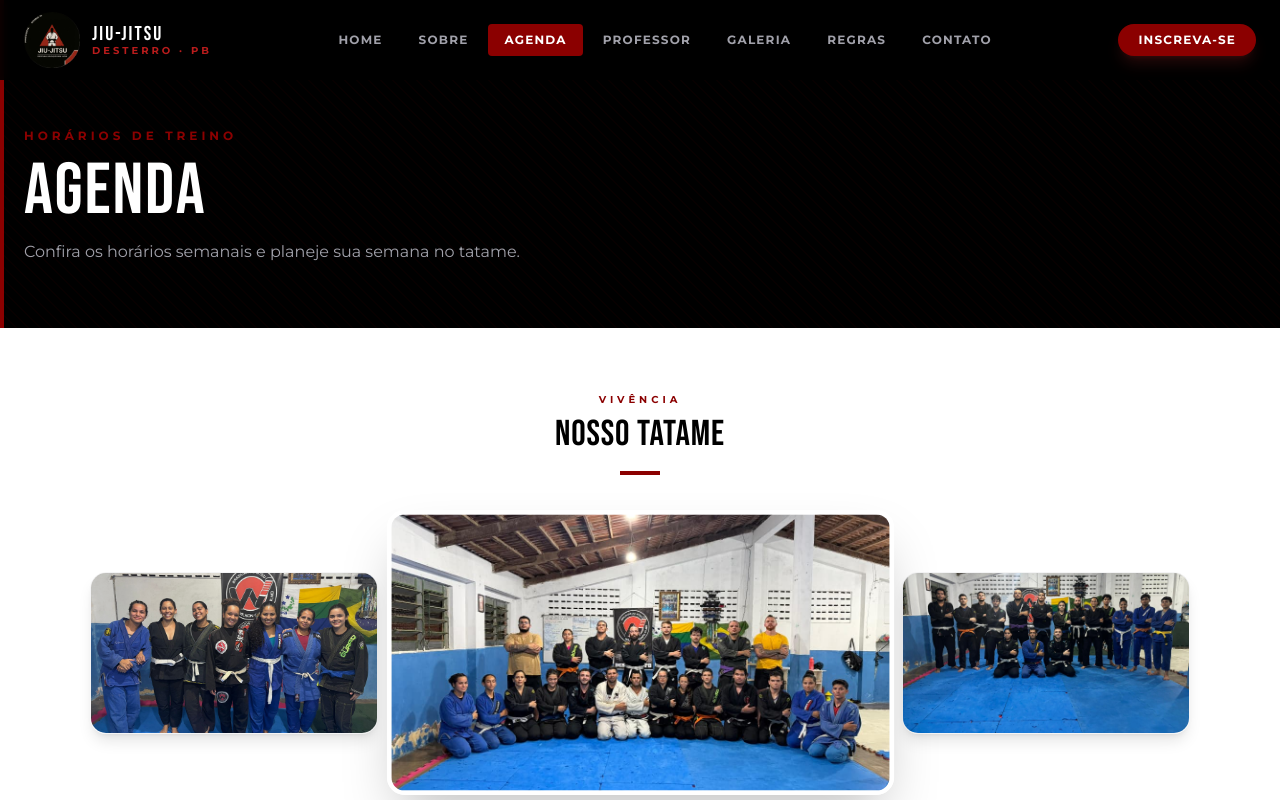
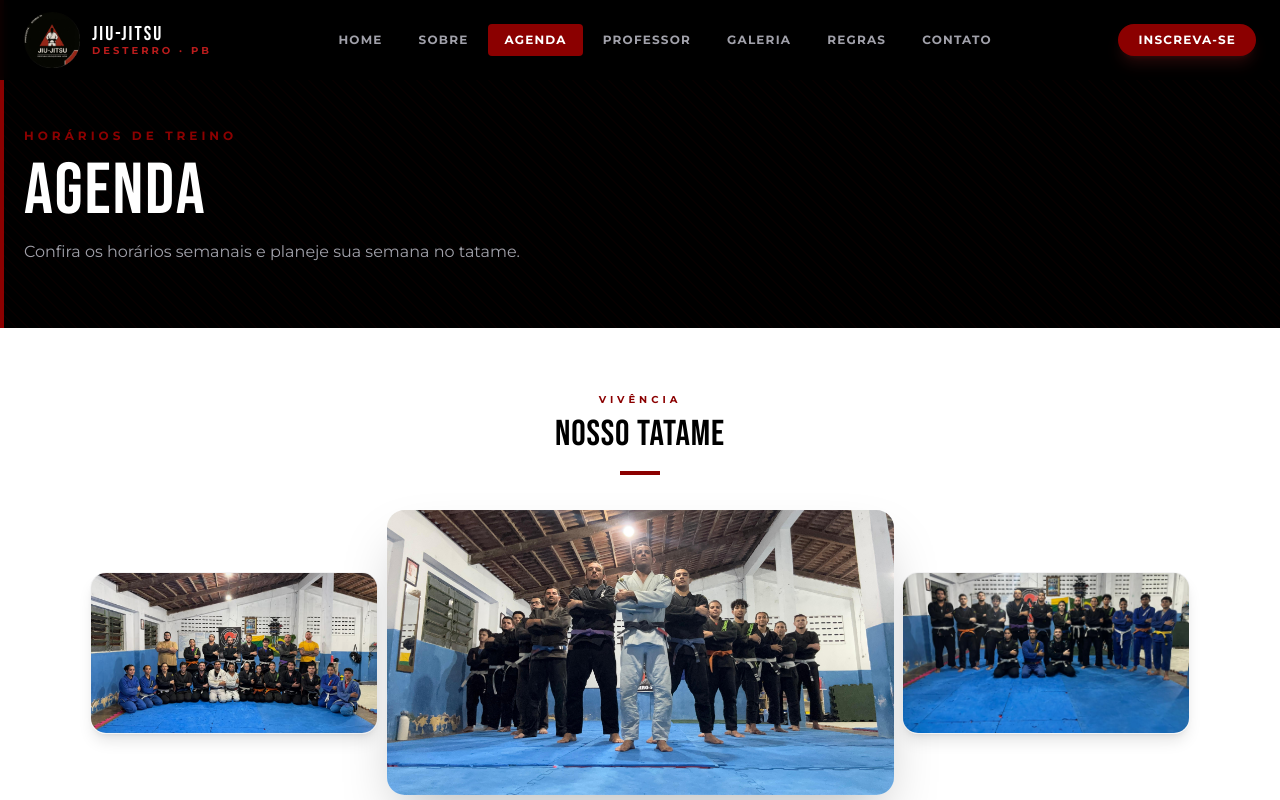
Before and after one commit to felipefbezerra/bjjdesterro, a React (Vite) app: page /agenda in a window 1280 px wide. Shown: the top 800 px of the page. Built offline with nearby package versions, Linux system fonts and the light colour scheme.

Commit message:
update na agenda (fotos)

```diff
--- a/src/pages/Agenda.jsx
+++ b/src/pages/Agenda.jsx
@@ -47,15 +47,14 @@ export default function Agenda() {
             {/* Esquerda */}
             <div className="w-full md:w-1/4 order-2 md:order-1 self-center">
               <div className="relative rounded-2xl overflow-hidden shadow-lg aspect-video border border-zinc-100">
-                <img src="/img/treinos/equipefeminina.jpeg" alt="Treino" className="w-full h-full object-cover" />
+                <img src="/img/treinos/treinogeral.jpeg" alt="Treino" className="w-full h-full object-cover" />
                 <div className="absolute inset-0 bg-black/5" />
               </div>
             </div>
 
-            {/* Centro (Destaque) - Etiqueta Removida */}
             <div className="w-full md:w-2/5 order-1 md:order-2 z-10">
-              <div className="relative rounded-2xl overflow-hidden shadow-2xl aspect-video border-4 border-white transform md:scale-110">
-                <img src="/img/treinos/treinogeral.jpeg" alt="Treino Principal" className="w-full h-full object-cover" />
+              <div className="relative rounded-2xl overflow-hidden shadow-2xl aspect-video transform md:scale-110">
+                <img src="/img/membros/equipeemflecha.jpeg" alt="Treino Principal" className="w-full h-full object-cover" />
               </div>
             </div>
 
```
Also changed, not shown: public/img/membros/equipebjj.jpeg (added), public/img/membros/equipeemflecha.jpeg (added).
